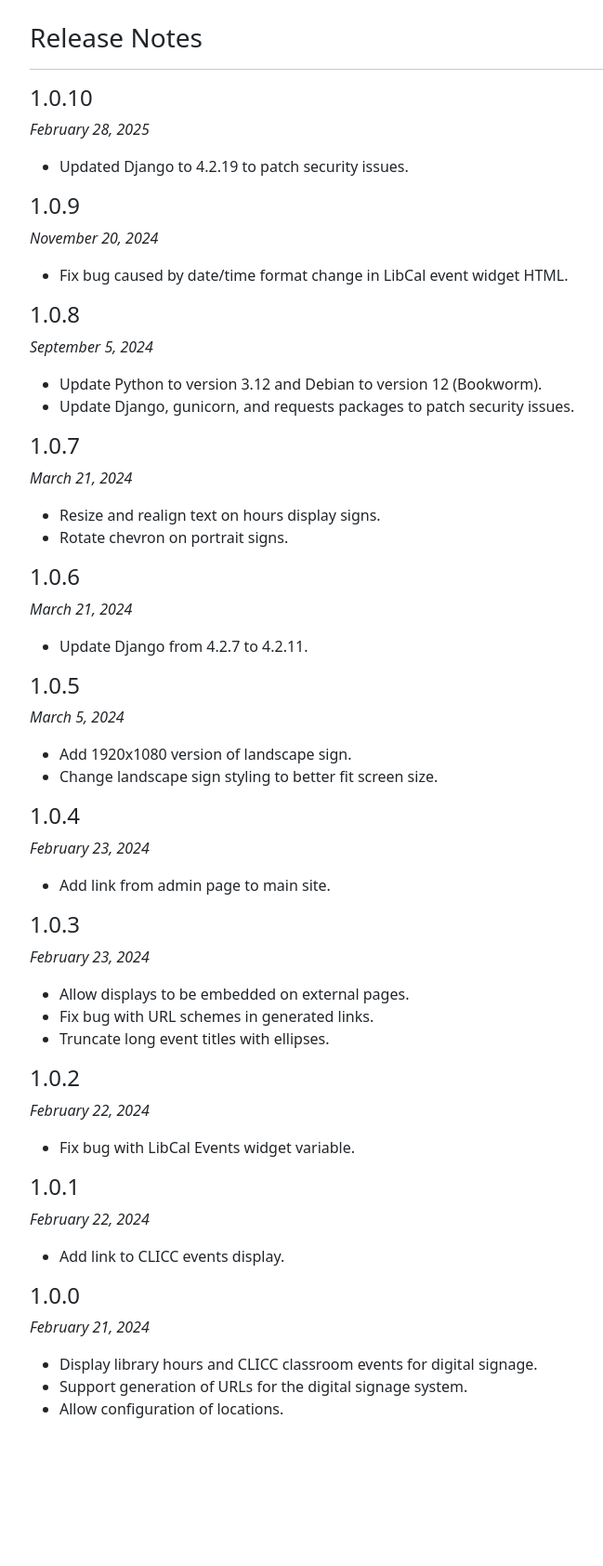
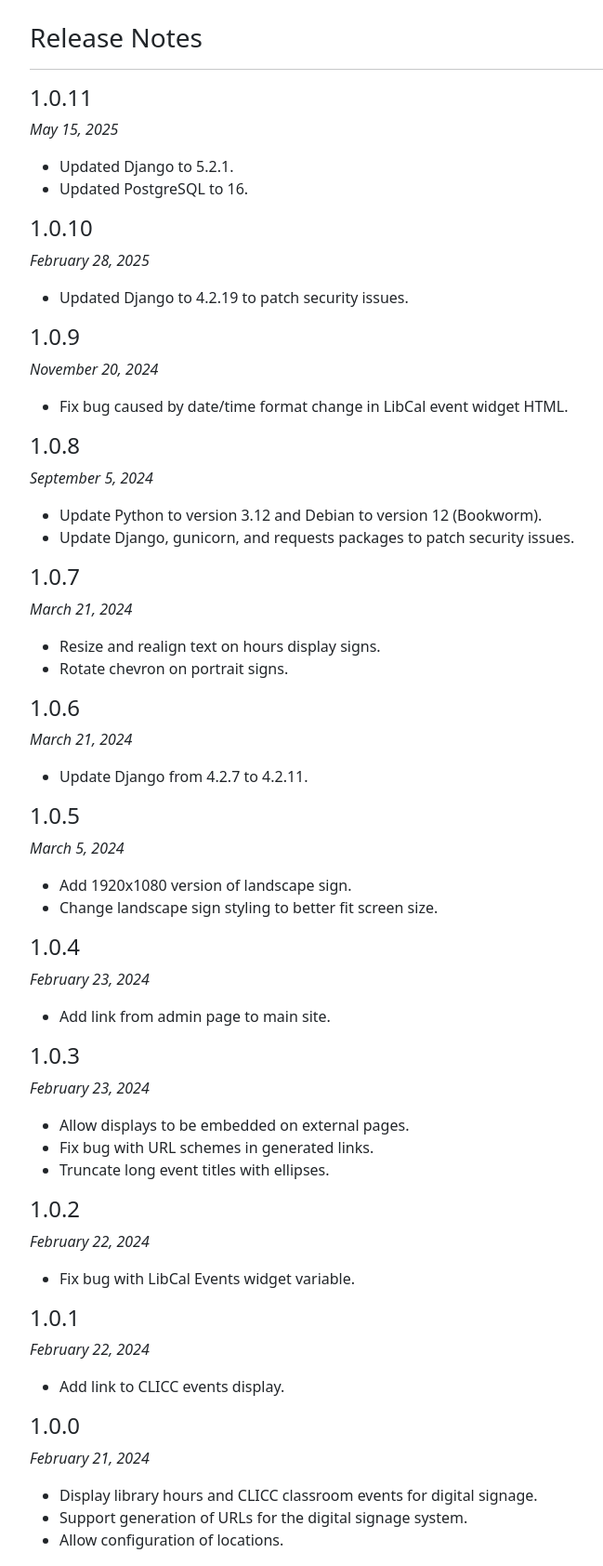
Before and after one commit to UCLALibrary/digital-signage-hours, a Django app: page /release_notes/ in a window 1280 px wide. Shown: the part 46-1730 px from the top of the page at 93% size, without its empty margins (50-699 px from the left). Before the commit the page ends 1571 px from the top, so only its background shows below. Run offline with Django 4.2, Linux system fonts and the light colour scheme; the visitor is signed in with stand-in values (Sample User, id 1); parts of the project's set-up code (start-up, migrations or seed data) failed here and were passed over; some libraries are stand-ins or nearby versions.

Commit message:
SYS-1826: upgrade Django and PostgreSQL

```diff
--- a/charts/prod-signage-values.yaml
+++ b/charts/prod-signage-values.yaml
@@ -46,7 +46,7 @@ django:
     log_level: "INFO"
     libcal_hours_widget: "https://calendar.library.ucla.edu/widget/hours/grid?"
     libcal_events_widget: "https://calendar.library.ucla.edu/api_events.php?m=today&simple=ul_date&cid="
-    db_backend: "django.db.backends.postgresql_psycopg2"
+    db_backend: "django.db.backends.postgresql"
     db_name: "signage"
     db_user: "signage"
     db_host: "p-d-postgres.library.ucla.edu"
--- a/docker-compose.ga.yml
+++ b/docker-compose.ga.yml
@@ -14,7 +14,7 @@ services:
     depends_on:
       - db
   db:
-    image: postgres:12
+    image: postgres:16
     env_file:
       - .docker-compose_db.env
     volumes:
--- a/docker-compose.yml
+++ b/docker-compose.yml
@@ -12,7 +12,7 @@ services:
     depends_on:
       - db
   db:
-    image: postgres:12
+    image: postgres:16
     env_file:
       - .docker-compose_db.env
     volumes:
--- a/project/urls.py
+++ b/project/urls.py
@@ -16,7 +16,7 @@ Including another URLconf
 """
 from django.contrib import admin
 from django.urls import path
-from django.conf.urls import include
+from django.urls import include
 
 urlpatterns = [
     path("admin/", admin.site.urls),
--- a/requirements.txt
+++ b/requirements.txt
@@ -1,5 +1,5 @@
-Django==4.2.19
-psycopg2==2.9.7
+Django==5.2.1
+psycopg==3.2.9
 whitenoise==6.5.0
 gunicorn==23.0.0
 requests==2.32.3
--- a/signs/templates/signs/release_notes.html
+++ b/signs/templates/signs/release_notes.html
@@ -3,6 +3,13 @@
 {% block content %}
 <h3>Release Notes</h3>
 <hr/>
+<h4>1.0.11</h4>
+<p><i>May 15, 2025</i></p>
+<ul>
+    <li>Updated Django to 5.2.1.</li>
+    <li>Updated PostgreSQL to 16.</li>
+</ul>
+
 <h4>1.0.10</h4>
 <p><i>February 28, 2025</i></p>
 <ul>
```
Also changed, not shown: README.md, 3 other files.
